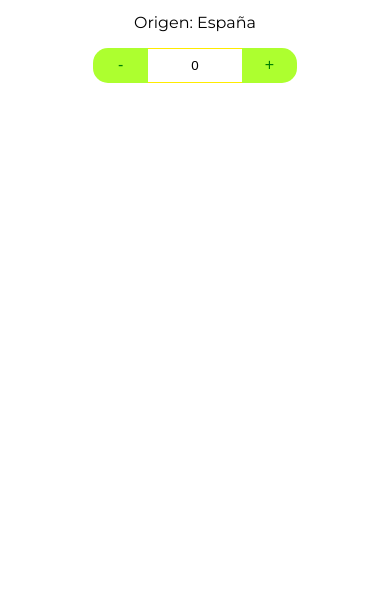
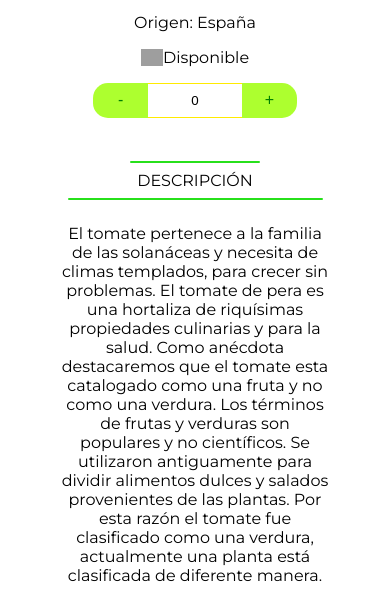
Before and after one commit to ASANCHEZWEB/product-detail, a plain HTML site: page index.html in a window 390 px wide. Shown: the part 348-949 px from the top of the page. Before the commit the page ends 844 px from the top, so only its background shows below. Drawn offline with Linux system fonts and the light colour scheme; grey boxes are pictures that could not be loaded.

Commit message:
maqueta mobile media mas pequeña terminada

```diff
--- a/index.css
+++ b/index.css
@@ -12,9 +12,11 @@ body {
         justify-content: right;
         align-items: center;
     }
-.containerDetail>div>h1{
+
+    .containerDetail>div>h1 {
         font-family: Pacifico;
     }
+
     .containerDetail>div:nth-child(1) {
         max-width: 86%;
     }
@@ -28,7 +30,19 @@ body {
     .containerDetail>div:nth-child(1)>img {
         width: 100%;
     }
-.buttonsCart{
+
+    .containerDetail>div:nth-child(2)>p:nth-child(4) {
+        display: flex;
+        align-items: center;
+        justify-content: center;
+    }
+
+    .containerDetail>div:nth-child(2)>p:nth-child(4)>img {
+        width: 22px;
+    }
+
+
+    .buttonsCart {
         display: flex;
         -webkit-box-pack: center;
         justify-content: center;
@@ -36,7 +50,8 @@ body {
         margin-top: 15px;
         margin-bottom: 15px;
     }
-.buttonIzq{
+
+    .buttonIzq {
         border-radius: 15px 0px 0px 15px;
         color: green;
         text-align: center;
@@ -50,7 +65,8 @@ body {
         text-decoration: none;
         outline: none;
     }
-.inputButtons{
+
+    .inputButtons {
         max-width: 90px;
         text-align: center;
         border-width: thin;
@@ -59,7 +75,8 @@ body {
         border-color: rgb(255, 235, 0);
         border-top: 1px solid rgb(255, 235, 0);
     }
-.buttonDer{
+
+    .buttonDer {
         border-radius: 0px 15px 15px 0px;
         color: green;
         text-align: center;
@@ -73,6 +90,32 @@ body {
         text-decoration: none;
         outline: none;
     }
+
+
+    .detailDescription {
+        display: flex;
+        flex-direction: column;
+        align-items: center;
+        width: 70%;
+        margin: 0 auto;
+        margin-top: 20px;
+        text-align: center;
+        font-family: montserrat;
+    }
+
+    .detailDescription>hr {
+        border-radius: 10px;
+        width: 255px;
+        height: 2px;
+        border-width: 0;
+        background-color: #27e01b;
+    }
+
+    .detailDescription>hr:nth-child(1) {
+        width: 130px;
+
+    }
+
 }
 
 
--- a/index.html
+++ b/index.html
@@ -6,8 +6,10 @@
     <meta name="viewport" content="width=device-width, initial-scale=1.0">
     <title>Document</title>
     <link rel="stylesheet" href="index.css">
-    <link href="https://fonts.googleapis.com/css2?family=Pacifico&amp;display=swap" rel="stylesheet" class="jsx-486303050">
-    <link href="https://fonts.googleapis.com/css2?family=Montserrat:wght@300;400&amp;display=swap" rel="stylesheet" class="jsx-486303050">
+    <link href="https://fonts.googleapis.com/css2?family=Pacifico&amp;display=swap" rel="stylesheet"
+        class="jsx-486303050">
+    <link href="https://fonts.googleapis.com/css2?family=Montserrat:wght@300;400&amp;display=swap" rel="stylesheet"
+        class="jsx-486303050">
 </head>
 
 <body>
@@ -19,10 +21,24 @@
             <h1>Tomate ensalada</h1>
             <span>1.90€ /Kg</span>
             <p>Origen: España</p>
+            <p><img src="https://res.cloudinary.com/dfsni6m2x/image/upload/v1593730373/iconosHorticurita/icono_disponible_a932xs.png"
+                    alt="icono disponible" srcset=""> Disponible</p>
             <div class="buttonsCart"><button type="button" class="buttonIzq">-</button><input name="inputProduct"
                     class="inputButtons" value="0"><button type="button" class="buttonDer">+</button></div>
         </div>
     </div>
+    <div class="detailDescription">
+        <hr>
+        <span>DESCRIPCIÓN</span>
+        <hr>
+        <p>El tomate pertenece a la familia de las solanáceas y necesita de climas templados, para crecer sin
+            problemas. El tomate de pera es una hortaliza de riquísimas propiedades culinarias y para la salud.
+
+            Como anécdota destacaremos que el tomate esta catalogado como una fruta y no como una verdura. Los términos
+            de frutas y verduras son populares y no científicos. Se utilizaron antiguamente para dividir alimentos
+            dulces y salados provenientes de las plantas. Por esta razón el tomate fue clasificado como una verdura,
+            actualmente una planta está clasificada de diferente manera.</p>
+    </div>
 </body>
 
 </html>
```
Also changed, not shown: icono disponible.png (added), icono sin stock.png (added). Lines whose indentation alone changed are shown as unchanged.
